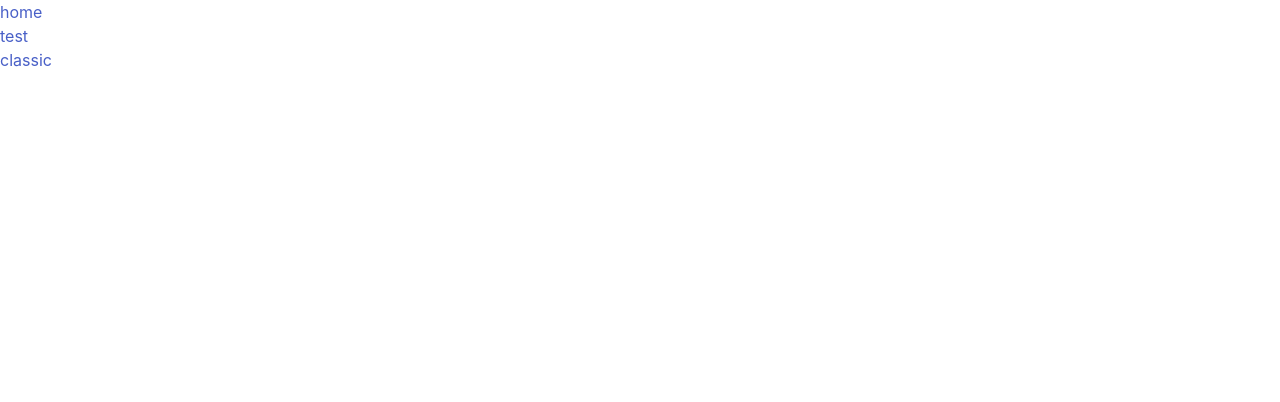
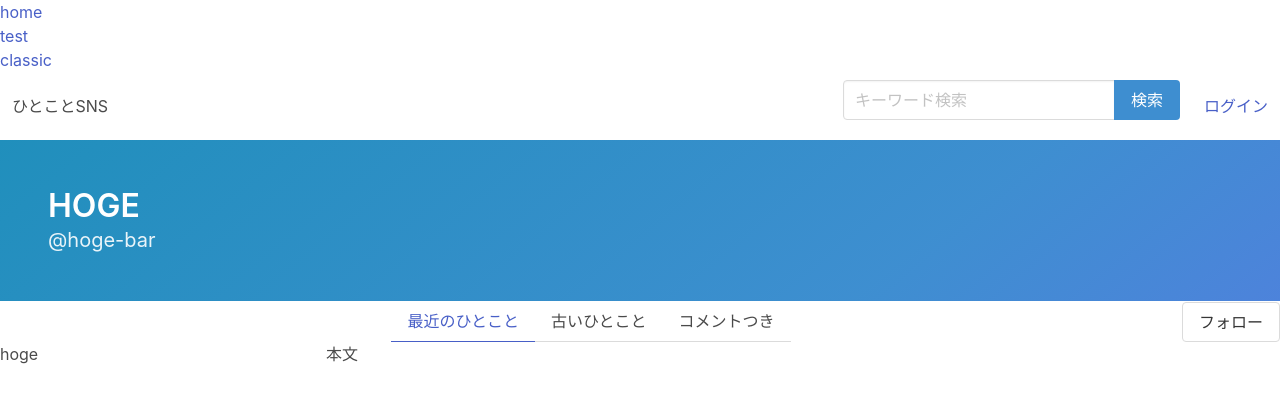
Before and after one commit to SakuraCase/practice-nuxt, a Nuxt app: page /bulma/sample2 in a window 1280 px wide. Before the commit this address had no page. Shown: the top 402 px of the page. Built offline with nearby package versions, Linux system fonts and the light colour scheme.

Commit message:
css tutorial1-2

```diff
--- /dev/null
+++ b/pages/bulma/sample2.vue
@@ -0,0 +1,70 @@
+<template>
+  <div>
+    <header>
+      <nav clsss="navbar">
+        <div class="navbar-menu is-active">
+          <div class="navbar-start">
+            <a class="navbar-item">
+              ひとことSNS
+            </a>
+          </div>
+          <div class="navbar-end">
+            <div class="navbar-item field has-addons">
+              <div class="control">
+                <input class="input" type="search" name="search" placeholder="キーワード検索">
+              </div>
+              <div class="control">
+                <a class="button is-info">検索</a>
+              </div>
+            </div>
+            <div class="navbar-item">
+              <a href="#">ログイン</a>
+            </div>
+          </div>
+        </div>
+      </nav>
+
+      <div class="hero is-info is-bold">
+        <div class="hero-body">
+          <h1 class="title">HOGE</h1>
+          <h2 class="subtitle">@hoge-bar</h2>
+        </div>
+      </div>
+
+      <section class="level">
+        <div class="level-left"></div>
+        <div class="level-right">
+          <div class="level-item tabs">
+            <ul>
+              <li class="is-active"><a>最近のひとこと</a></li>
+              <li><a>古いひとこと</a></li>
+              <li><a>コメントつき</a></li>
+            </ul>
+          </div>
+        </div>
+        <div class="level-right">
+          <div class="level-item">
+            <a class="button is-greyligth">フォロー</a>
+          </div>
+        </div>
+      </section>
+
+    </header>
+
+    <main class="columns">
+      <div class="submenu column is-3">
+        <aside>hoge</aside>
+      </div>
+
+      <div class="column">
+        本文
+      </div>
+    </main>
+
+  </div>
+</template>
+
+<script>
+export default {
+}
+</script>
```
